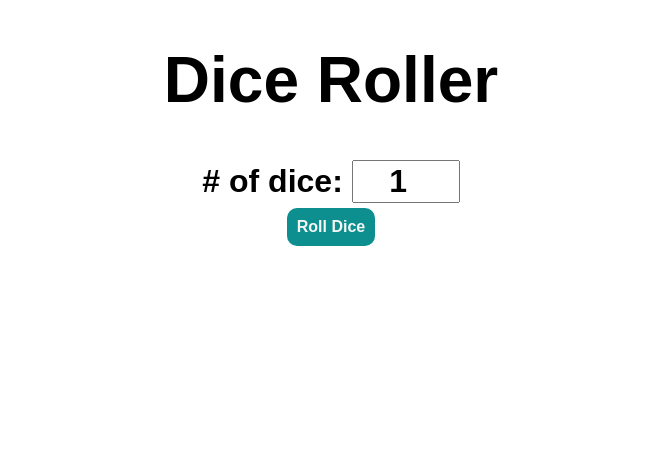
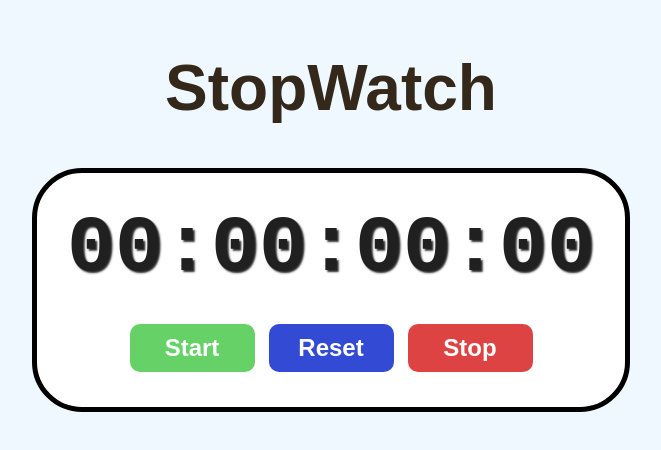
Before and after one commit to Selvamari121/L_learn, a plain HTML site: page index.html in a window 1280 px wide. Shown: the whole page, without its empty margins (309-970 px from the left). Drawn offline with Linux system fonts and the light colour scheme.

Commit message:
Add files via upload

```diff
--- a/index.html
+++ b/index.html
@@ -3,80 +3,21 @@
 <head>
    <meta charset="UTF-8">
    <meta name="viewport" content="width=device-width, initial-scale=1.0">
-   <title>Dice Game</title>
-   <link rel="stylesheet" href="dice.css">
+   <title>StopWatch</title>
+   <link rel="stylesheet" href="timemer.css">
 </head>
 <body>
+   <h1 id="myH1">StopWatch</h1>
    <div id="container">
-      <h1>Dice Roller</h1>
-      <label for="numOfDice"># of dice:</label>
-      <input type="number" id="numOfDice" value="1" min="1" max="6"><br>
-      <button onclick="rollDice()">Roll Dice</button>
-      <div id="diceResult"></div>
-      <div id="diceImg"></div>
+      <div id="display">
+         00:00:00:00
+      </div>
+      <div id="controls">
+         <button id="startBtn">Start</button>
+         <button id="resetBtn">Reset</button>
+         <button id="stopBtn">Stop</button>
+      </div>
    </div>
-   <script src="scriptdice.js"></script>
+   <script src="script.js"></script>
 </body>
 </html>
-
-
-
-
-
-
-
-
-
-
-
-
-
-
-
-
-
-
-
-
-
-
-
-
-
-
-
-
-
-
-
-
-
-
-
-<!--<!DOCTYPE html>
-<html lang="en">
-<head>
-   <meta charset="UTF-8">
-   <meta name="viewport" content="width=device-width, initial-scale=1.0">
-   <title>Dice Game</title>
-   <link rel="stylesheet" href="dice.css">
-
-
-</head>
-<body>
-
-    <div id="container">
-      <h1>Dice Roller</h1>
-      <label for=""># of dice:</label>
-      <input type="number" id="numOfDice" value="1" min="1" max="6"><br>
-      <button onclick="rollDice">Roll Dice</button>
-       <div id="diceResult">
-
-       </div>
-       <div id="diceImg">
-
-       </div>
-    </div>
-   <script src="scriptdice.js"></script>
-</body>
-</html>-->
--- a/script.js
+++ b/script.js
@@ -1,10 +1,65 @@
-function generatePassword() {
-   const length = document.getElementById('length').value;
-   const charset = "abcdefghijklmnopqrstuvwxyzABCDEFGHIJKLMNOPQRSTUVWXYZ0123456789!@#$%^&*()_+~`|}{[]:;?><,./-=";
-   let password = "";
-   for (let i = 0; i < length; i++) {
-       const randomIndex = Math.floor(Math.random() * charset.length);
-       password += charset[randomIndex];
+// script.js
+
+let timer;
+let hours = 0;
+let minutes = 0;
+let seconds = 0;
+let milliseconds = 0;
+let isRunning = false;
+
+const display = document.getElementById('display');
+const startBtn = document.getElementById('startBtn');
+const resetBtn = document.getElementById('resetBtn');
+const stopBtn = document.getElementById('stopBtn');
+
+function updateDisplay() {
+   let h = hours < 10 ? '0' + hours : hours;
+   let m = minutes < 10 ? '0' + minutes : minutes;
+   let s = seconds < 10 ? '0' + seconds : seconds;
+   let ms = milliseconds < 10 ? '0' + milliseconds : milliseconds < 100 ? '0' + milliseconds : milliseconds;
+   display.textContent = `${h}:${m}:${s}:${ms}`;
+}
+
+function startTimer() {
+   if (!isRunning) {
+      isRunning = true;
+      timer = setInterval(() => {
+         milliseconds += 10;
+         if (milliseconds >= 1000) {
+            milliseconds = 0;
+            seconds++;
+         }
+         if (seconds >= 60) {
+            seconds = 0;
+            minutes++;
+         }
+         if (minutes >= 60) {
+            minutes = 0;
+            hours++;
+         }
+         updateDisplay();
+      }, 10);
    }
-   document.getElementById('password').value = password;
 }
+
+function stopTimer() {
+   clearInterval(timer);
+   isRunning = false;
+}
+
+function resetTimer() {
+   clearInterval(timer);
+   isRunning = false;
+   hours = 0;
+   minutes = 0;
+   seconds = 0;
+   milliseconds = 0;
+   updateDisplay();
+}
+
+startBtn.addEventListener('click', startTimer);
+stopBtn.addEventListener('click', stopTimer);
+resetBtn.addEventListener('click', resetTimer);
+
+// Initialize display
+updateDisplay();
--- /dev/null
+++ b/timemer.css
@@ -0,0 +1,59 @@
+body{
+   display: flex;
+   flex-direction: column;
+   align-items: center;
+   background-color: aliceblue;
+}
+#myH1{
+   font-size: 4rem;
+   font-family: Arial, Helvetica, sans-serif;
+   color: rgb(51, 40, 26);
+}
+#container{
+   display: flex;
+   flex-direction: column;
+   align-items: center;
+   padding: 30px;
+   border: 5px solid;
+   border-radius: 50px;
+   background-color: white;
+}
+#display{
+   font-size: 5rem;
+   font-family: monospace;
+   font-weight: bold;
+   color:rgb(32, 32, 32) ;
+   text-shadow: 2px 2px 2px rgb(39, 37, 37);
+   margin-bottom: 25px;
+}
+#controls button{
+   font-size: 1.5rem;
+   font-weight: bold;
+   padding: 10px 20px;
+   margin: 5px;
+   min-width: 125px;
+   border: none;
+   border-radius: 10px;
+   cursor: pointer;
+   color: white;
+   transition: background-color 0.5 ease;
+}
+#startBtn{
+   background-color: rgb(102, 209, 102);
+}
+#startBtn:hover{
+   background-color: rgb(0, 255, 0);
+}
+#stopBtn{
+   background-color: rgb(221, 67, 67);
+
+}
+#stopBtn:hover{
+   background-color: rgb(255, 0, 0);
+}
+#resetBtn{
+   background-color: rgb(51, 75, 212);
+}
+#resetBtn:hover{
+   background-color:rgb(0, 38, 255) ;
+}
```
